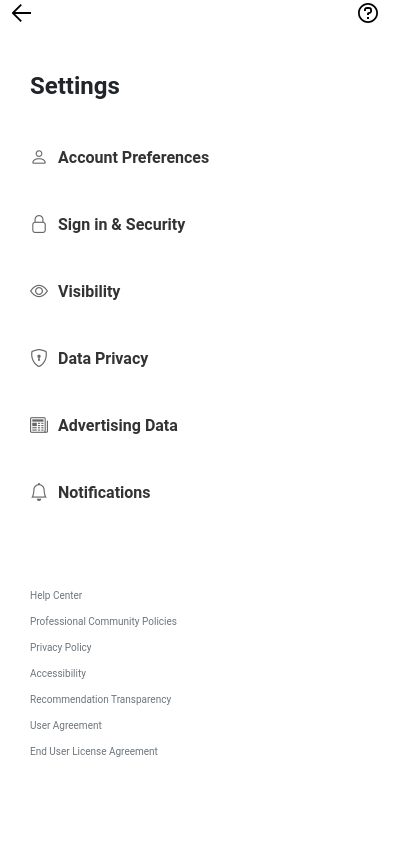
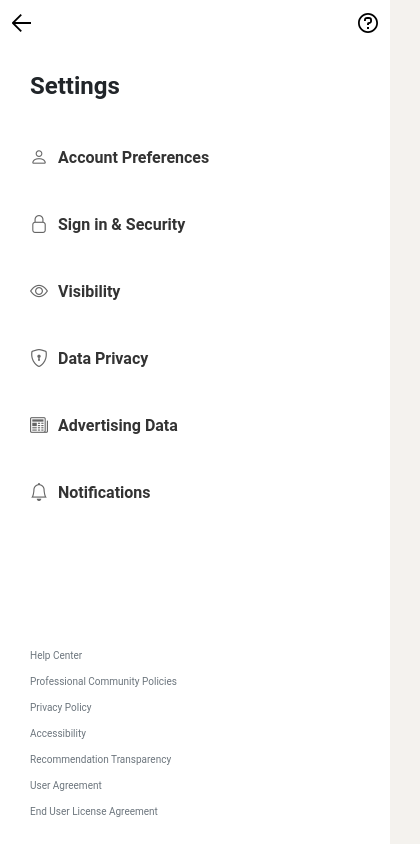
Before and after one commit to Alessandro-Marabese/BuildWeek3-Team6, a React (Vite) app: page /settings in a window 390 px wide. Shown: the whole page, 420 px wide, since content can reach past the window. Built offline with nearby package versions, Linux system fonts and the light colour scheme.

Commit message:
settings edit

```diff
--- a/src/components/Settings/Settings.css
+++ b/src/components/Settings/Settings.css
@@ -1,12 +1,3 @@
-body,
-#root,
-.App {
-  margin: 0;
-  padding: 0;
-  width: 100%;
-  box-sizing: border-box;
-}
-
 .settings-container {
   width: 100%;
   margin: 0 auto;
@@ -155,8 +146,6 @@ body,
   }
 }
 
-
-
 .settings-content {
   width: 75%;
   padding-left: 20px;
@@ -297,8 +286,8 @@ body,
 }
 
 @media (max-width: 768px) {
-  body {
-    background-color: #fff !important;
+  .containerSettings {
+    background-color: #fff;
   }
 
   .settings-divider {
@@ -309,17 +298,24 @@ body,
     width: 100%;
     border-right: none;
     padding-right: 0;
+    height: 100vh;
   }
 
   .settings-content {
     width: 100%;
     padding-left: 0;
+    position: fixed;
+    bottom: 0;
   }
 
   .profile-settings-container,
   .settings-section {
     border: none;
     box-shadow: none;
+  }
+
+  .profile-settings-container {
+    height: auto;
   }
 
   .settings-content .settings-section {
@@ -333,4 +329,19 @@ body,
   .settings-item.settings-visible {
     display: block;
   }
+  .settings-header-container {
+    margin-top: 10px;
+  }
 }
+
+@media screen and (max-width: 1170px) {
+  .settings-section {
+    width: calc(115% - 280px);
+  }
+}
+
+@media screen and (max-width: 846px) {
+  .settings-section {
+    width: calc(140% - 280px);
+  }
+}
--- a/src/components/Settings/SettingsPage.jsx
+++ b/src/components/Settings/SettingsPage.jsx
@@ -3,6 +3,7 @@ import SettingsHeader from "./SettingsHeader";
 import SettingsList from "./SettingsList";
 import SettingsFooter from "./SettingsFooter";
 import "./Settings.css";
+import { Container } from "react-bootstrap";
 
 const SettingsPage = () => {
   const [selectedSetting, setSelectedSetting] = useState("Account Preferences");
@@ -333,6 +334,7 @@ const SettingsPage = () => {
   };
 
   return (
+    <Container fluid className="m-0 p-0 containerSettings">
       <div className="settings-container">
         <div className="settings-sidebar">
           <SettingsHeader />
@@ -344,6 +346,7 @@ const SettingsPage = () => {
           <SettingsFooter />
         </div>
       </div>
+    </Container>
   );
 };
 
```
Lines whose indentation alone changed are shown as unchanged.
